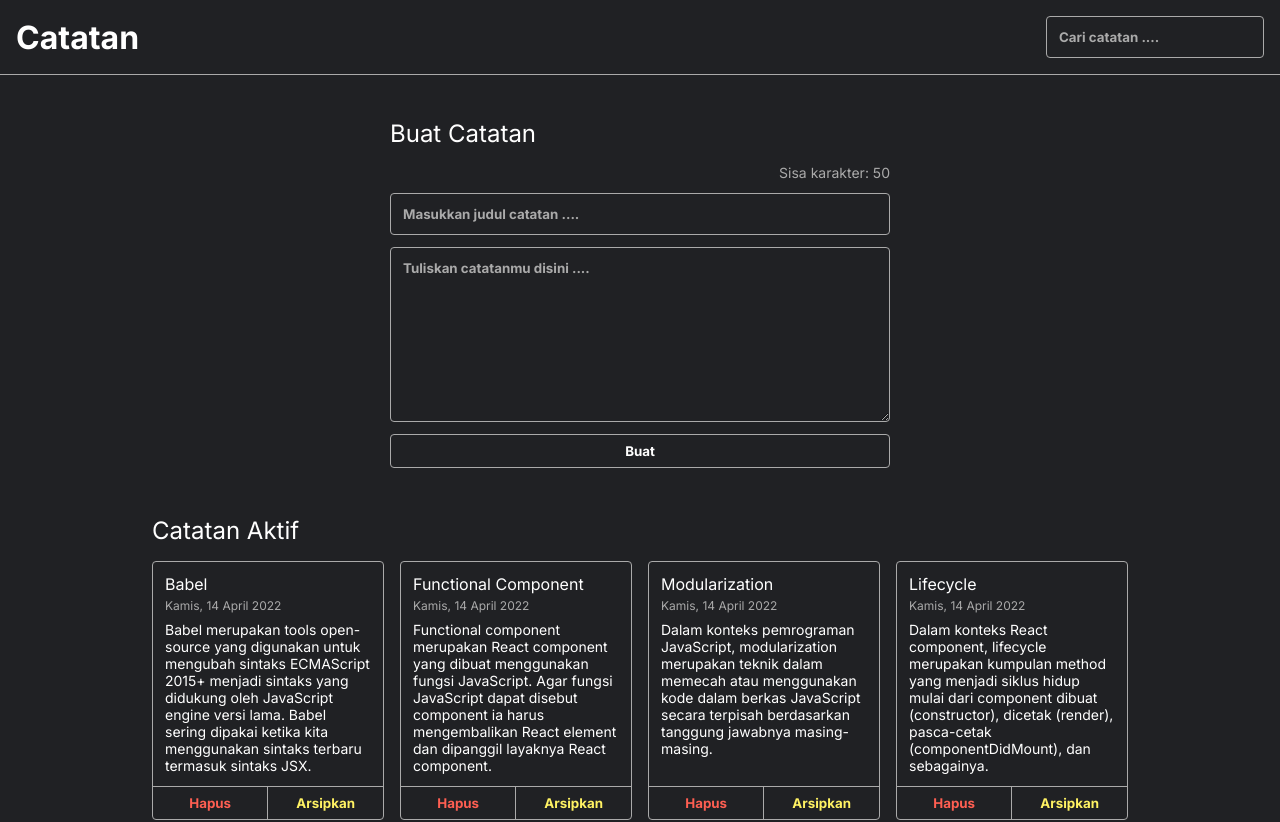
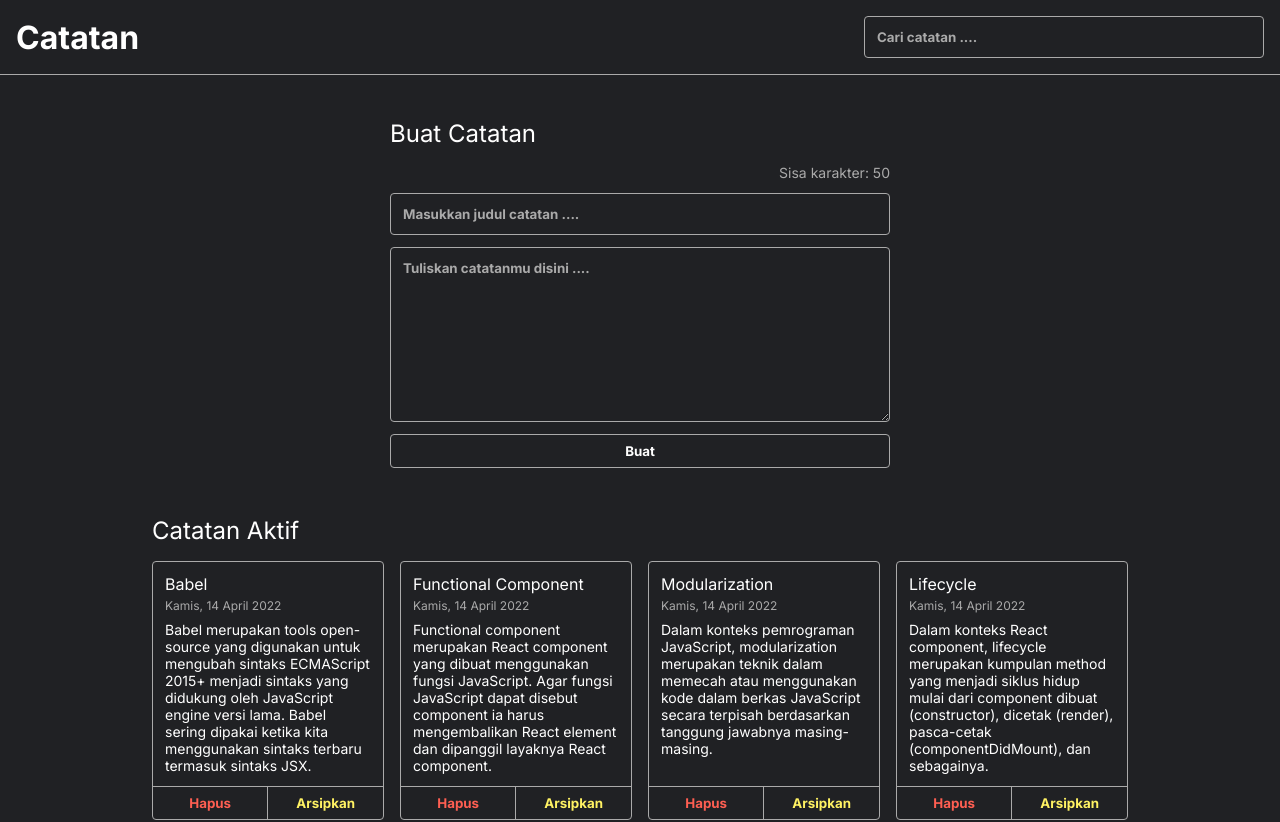
Before and after one commit to panjiarlins/my-personal-notes, a React (Create React App) app: page / in a window 1280 px wide. Shown: the top 822 px of the page. Built offline with nearby package versions, Linux system fonts and the light colour scheme.

Commit message:
Fix app header

```diff
--- a/src/components/NoteAppHeader.jsx
+++ b/src/components/NoteAppHeader.jsx
@@ -1,10 +1,11 @@
 import React from 'react';
+import NoteSearch from './NoteSearch';
 
 function NoteAppHeader({ onSearch }){
     return (
         <div className="note-app__header">
             <h1>Catatan</h1>
-            <input type="text" placeholder="Cari catatan ...." onKeyUp={event => onSearch(event.target.value)} />
+            <NoteSearch onSearch={onSearch} />
         </div>
     );
 }
--- /dev/null
+++ b/src/components/NoteSearch.jsx
@@ -0,0 +1,11 @@
+import React from 'react';
+
+function NoteSearch({ onSearch }){
+    return (
+        <div className="note-search">
+            <input type="text" placeholder="Cari catatan ...." onKeyUp={event => onSearch(event.target.value)} />
+        </div>
+    );
+}
+
+export default NoteSearch;
```
